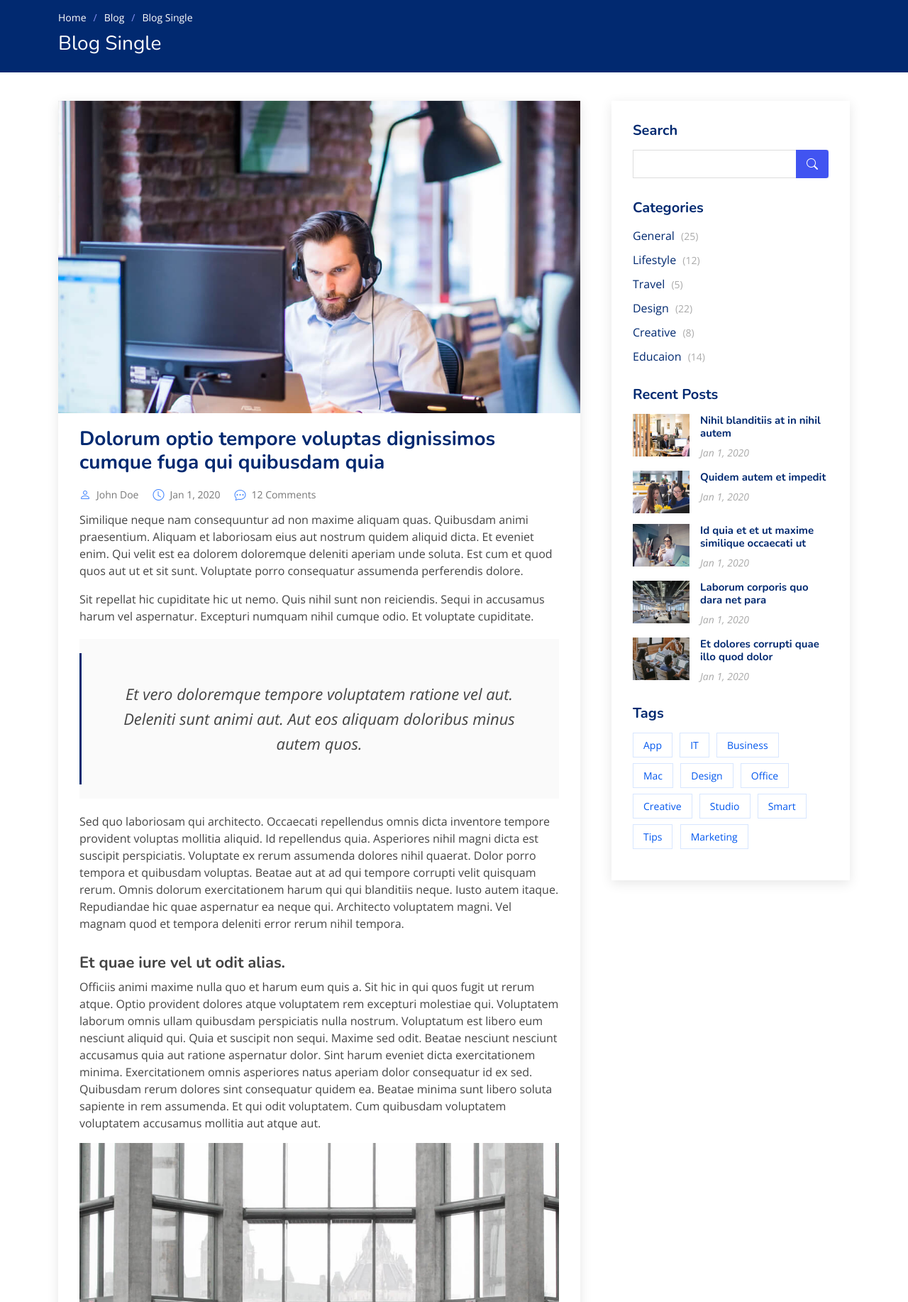
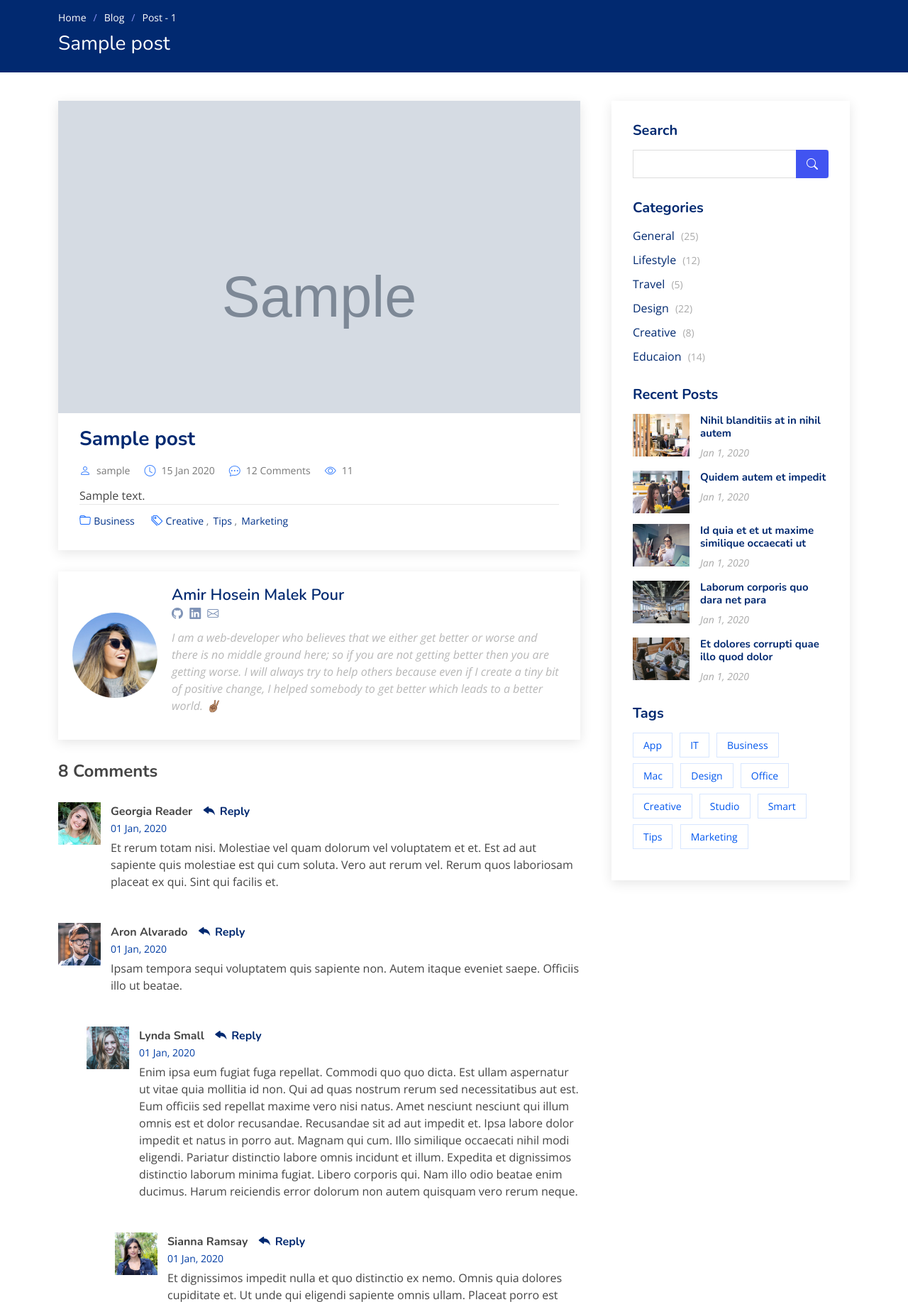
Before and after one commit to Malekpour99/themalekpour.com, a Django app: page /blog/1 in a window 1280 px wide. Shown: the part 83-1917 px from the top of the page at 71% size. Run offline with Django 4.2, Linux system fonts and the light colour scheme; a user stored in the database is signed in; tables that the repository leaves empty hold one stand-in row (values such as "Sample post"); grey boxes marked "Sample" are stand-in pictures; some libraries are stand-ins or nearby versions.

Commit message:
blog-single - post's data
Replaced all the sample information and content with the actual data of the fetched post from database

```diff
--- a/templates/blog/blog-single.html
+++ b/templates/blog/blog-single.html
@@ -11,9 +11,9 @@
         <ol>
           <li><a href="{% url 'website:index' %}">Home</a></li>
           <li><a href="{% url 'blog:home' %}">Blog</a></li>
-          <li>Blog Single</li>
+          <li>Post - {{post.id}}</li>
         </ol>
-        <h2>Blog Single</h2>
+        <h2>{{ post.title }}</h2>
 
       </div>
     </section><!-- End Breadcrumbs -->
@@ -29,60 +29,24 @@
             <article class="entry entry-single">
 
               <div class="entry-img">
-                <img src="{% static 'img/blog/blog-1.jpg' %}" alt="" class="img-fluid">
+                <img src="{{ post.image.url }}" alt="{{ post.title }}" class="img-fluid w-100">
               </div>
 
               <h2 class="entry-title">
-                <a href="blog-single.html">Dolorum optio tempore voluptas dignissimos cumque fuga qui quibusdam quia</a>
+                <a href="blog-single.html">{{ post.title }}</a>
               </h2>
 
               <div class="entry-meta">
                 <ul>
-                  <li class="d-flex align-items-center"><i class="bi bi-person"></i> <a href="blog-single.html">John Doe</a></li>
-                  <li class="d-flex align-items-center"><i class="bi bi-clock"></i> <a href="blog-single.html"><time datetime="2020-01-01">Jan 1, 2020</time></a></li>
-                  <li class="d-flex align-items-center"><i class="bi bi-chat-dots"></i> <a href="blog-single.html">12 Comments</a></li>
+                  <li class="d-flex align-items-center"><i class="bi bi-person"></i> <a href="{% url 'blog:single' pid=post.id %}">{{ post.author }}</a></li>
+                  <li class="d-flex align-items-center"><i class="bi bi-clock"></i> <a href="{% url 'blog:single' pid=post.id %}"><time datetime="{{ post.published_date }}">{{ post.published_date|date:"d M Y" }}</time></a></li>
+                  <li class="d-flex align-items-center"><i class="bi bi-chat-dots"></i> <a href="{% url 'blog:single' pid=post.id %}">12 Comments</a></li>
+                  <li class="d-flex align-items-center"><i class="bi bi-eye"></i> <a href="{% url 'blog:single' pid=post.id %}">{{ post.counted_views }}</a></li>
                 </ul>
               </div>
 
               <div class="entry-content">
-                <p>
-                  Similique neque nam consequuntur ad non maxime aliquam quas. Quibusdam animi praesentium. Aliquam et laboriosam eius aut nostrum quidem aliquid dicta.
-                  Et eveniet enim. Qui velit est ea dolorem doloremque deleniti aperiam unde soluta. Est cum et quod quos aut ut et sit sunt. Voluptate porro consequatur assumenda perferendis dolore.
-                </p>
-
-                <p>
-                  Sit repellat hic cupiditate hic ut nemo. Quis nihil sunt non reiciendis. Sequi in accusamus harum vel aspernatur. Excepturi numquam nihil cumque odio. Et voluptate cupiditate.
-                </p>
-
-                <blockquote>
-                  <p>
-                    Et vero doloremque tempore voluptatem ratione vel aut. Deleniti sunt animi aut. Aut eos aliquam doloribus minus autem quos.
-                  </p>
-                </blockquote>
-
-                <p>
-                  Sed quo laboriosam qui architecto. Occaecati repellendus omnis dicta inventore tempore provident voluptas mollitia aliquid. Id repellendus quia. Asperiores nihil magni dicta est suscipit perspiciatis. Voluptate ex rerum assumenda dolores nihil quaerat.
-                  Dolor porro tempora et quibusdam voluptas. Beatae aut at ad qui tempore corrupti velit quisquam rerum. Omnis dolorum exercitationem harum qui qui blanditiis neque.
-                  Iusto autem itaque. Repudiandae hic quae aspernatur ea neque qui. Architecto voluptatem magni. Vel magnam quod et tempora deleniti error rerum nihil tempora.
-                </p>
-
-                <h3>Et quae iure vel ut odit alias.</h3>
-                <p>
-                  Officiis animi maxime nulla quo et harum eum quis a. Sit hic in qui quos fugit ut rerum atque. Optio provident dolores atque voluptatem rem excepturi molestiae qui. Voluptatem laborum omnis ullam quibusdam perspiciatis nulla nostrum. Voluptatum est libero eum nesciunt aliquid qui.
-                  Quia et suscipit non sequi. Maxime sed odit. Beatae nesciunt nesciunt accusamus quia aut ratione aspernatur dolor. Sint harum eveniet dicta exercitationem minima. Exercitationem omnis asperiores natus aperiam dolor consequatur id ex sed. Quibusdam rerum dolores sint consequatur quidem ea.
-                  Beatae minima sunt libero soluta sapiente in rem assumenda. Et qui odit voluptatem. Cum quibusdam voluptatem voluptatem accusamus mollitia aut atque aut.
-                </p>
-                <img src="{% static 'img/blog/blog-inside-post.jpg' %}" class="img-fluid" alt="">
-
-                <h3>Ut repellat blanditiis est dolore sunt dolorum quae.</h3>
-                <p>
-                  Rerum ea est assumenda pariatur quasi et quam. Facilis nam porro amet nostrum. In assumenda quia quae a id praesentium. Quos deleniti libero sed occaecati aut porro autem. Consectetur sed excepturi sint non placeat quia repellat incidunt labore. Autem facilis hic dolorum dolores vel.
-                  Consectetur quasi id et optio praesentium aut asperiores eaque aut. Explicabo omnis quibusdam esse. Ex libero illum iusto totam et ut aut blanditiis. Veritatis numquam ut illum ut a quam vitae.
-                </p>
-                <p>
-                  Alias quia non aliquid. Eos et ea velit. Voluptatem maxime enim omnis ipsa voluptas incidunt. Nulla sit eaque mollitia nisi asperiores est veniam.
-                </p>
-
+                {{ post.content }}
               </div>
 
               <div class="entry-footer">
@@ -104,14 +68,14 @@
             <div class="blog-author d-flex align-items-center">
               <img src="{% static 'img/blog/blog-author.jpg' %}" class="rounded-circle float-left" alt="">
               <div>
-                <h4>Jane Smith</h4>
+                <h4>Amir Hosein Malek Pour</h4>
                 <div class="social-links">
-                  <a href="https://twitters.com/#"><i class="bi bi-twitter"></i></a>
-                  <a href="https://facebook.com/#"><i class="bi bi-facebook"></i></a>
-                  <a href="https://instagram.com/#"><i class="biu bi-instagram"></i></a>
+                  <a href="https://github.com/Malekpour99" class="twitter"><i class="bi bi-github"></i></a>
+                  <a href="https://www.linkedin.com/in/amirhosein-malekpour-44abb8172/" class="linkedin"><i class="bi bi-linkedin"></i></a>
+                  <a href="mailto:malekpour.projects@gmail.com" class="linkedin"><i class="bi bi-envelope"></i></a>
                 </div>
                 <p>
-                  Itaque quidem optio quia voluptatibus dolorem dolor. Modi eum sed possimus accusantium. Quas repellat voluptatem officia numquam sint aspernatur voluptas. Esse et accusantium ut unde voluptas.
+                  I am a web-developer who believes that we either get better or worse and there is no middle ground here; so if you are not getting better then you are getting worse. I will always try to help others because even if I create a tiny bit of positive change, I helped somebody to get better which leads to a better world. ✌🏽
                 </p>
               </div>
             </div><!-- End blog author bio -->
```
